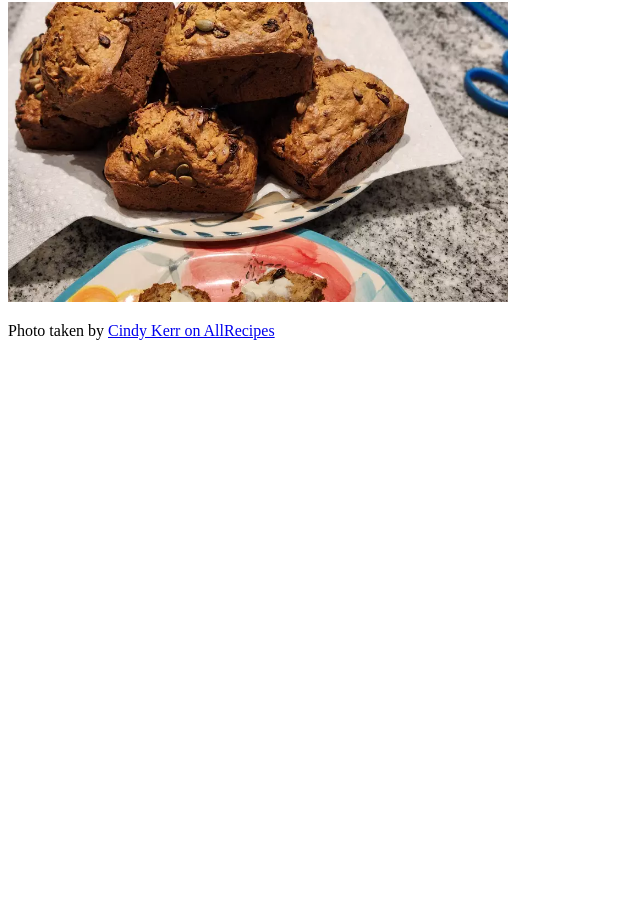
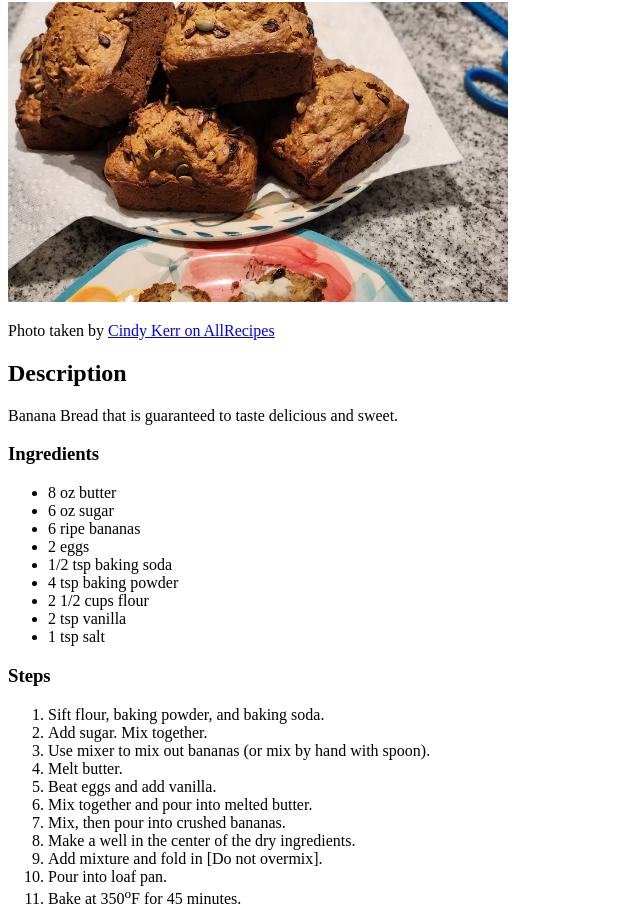
Before and after one commit to AS-Coope/odin-recipes, a plain HTML site: page recipes/banana-bread.html in a window 1280 px wide. Shown: the part 78-1002 px from the top of the page, without its empty margins (0-640 px from the left). Before the commit the page ends 800 px from the top, so only its background shows below. Drawn offline with Linux system fonts and the light colour scheme.

Commit message:
Add description, ingredients and steps for banana bread recipe

```diff
--- a/recipes/banana-bread.html
+++ b/recipes/banana-bread.html
@@ -7,14 +7,50 @@
 
   <body>
     <h1>Banana Bread Recipe</h1>
+
     <a href="https://imagesvc.meredithcorp.io/v3/mm/image?url=https%3A%2F%2Fpublic-assets.meredithcorp.io%2F5d85474013c270d16accdcca47f84297%2F168743755530420230621_144224.jpg&q=60&c=sc&orient=true&poi=auto&h=512">
       <img src="../img/banana-bread-img.jpg" alt="Picture of Banana Bread taken by Cindy Kerr on AllRecipes.com" width = "500px" height="300px">
     </a>
+
     <p>
       Photo taken by
       <a href="https://www.allrecipes.com/recipe/20144/banana-banana-bread/">
         Cindy Kerr on AllRecipes
       </a>
     </p>
+
+    <h2>Description</h2>
+    <p>
+      Banana Bread that is guaranteed to taste delicious and sweet.
+    </p>
+
+    <h3>Ingredients</h3>
+    <ul>
+      <li>8 oz butter</li>
+      <li>6 oz sugar</li>
+      <li>6 ripe bananas</li>
+      <li>2 eggs</li>
+      <li>1/2 tsp baking soda</li>
+      <li>4 tsp baking powder</li>
+      <li>2 1/2 cups flour</li>
+      <li>2 tsp vanilla</li>
+      <li>1 tsp salt</li>
+    </ul>
+
+    <h3>Steps</h3>
+    <ol>
+      <li>Sift flour, baking powder, and baking soda.</li>
+      <li>Add sugar. Mix together.</li>
+      <li>Use mixer to mix out bananas (or mix by hand with spoon).</li>
+      <li>Melt butter.</li>
+      <li>Beat eggs and add vanilla.</li>
+      <li>Mix together and pour into melted butter.</li>
+      <li>Mix, then pour into crushed bananas.</li>
+      <li>Make a well in the center of the dry ingredients.</li>
+      <li>Add mixture and fold in [Do not overmix].</li>
+      <li>Pour into loaf pan.</li>
+      <li>Bake at 350<sup>o</sup>F for 45 minutes.</li>
+    </ol>
+
   </body>
 </html>
```
